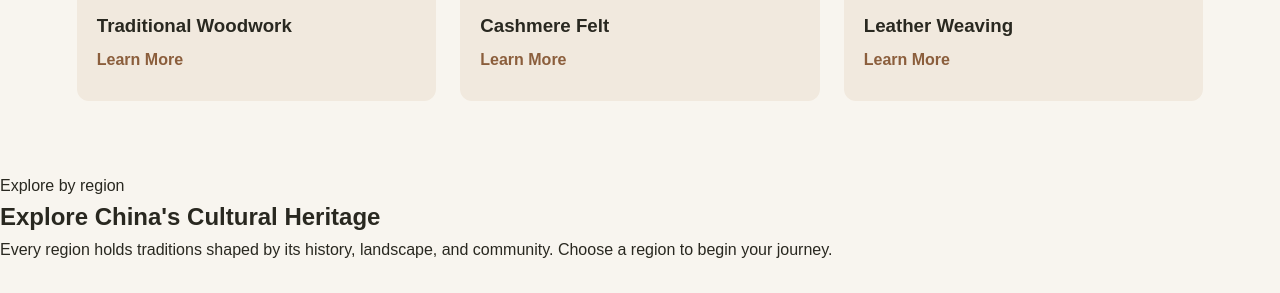
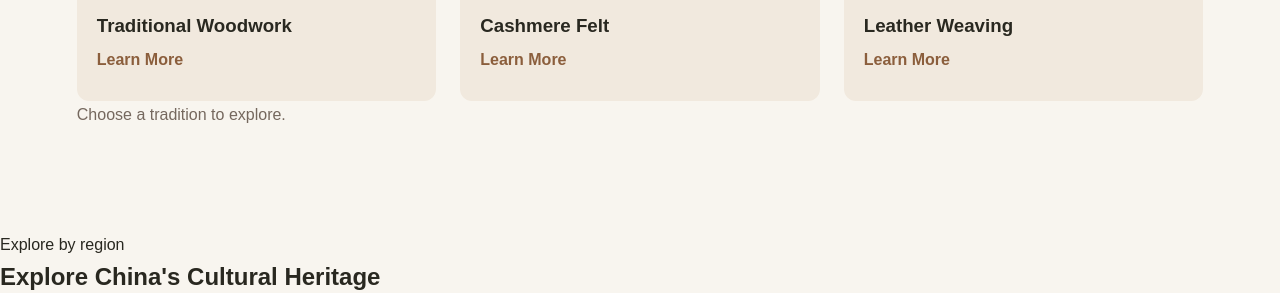
Before and after one commit to YaniTan1/f26-nyu-project-tan-yani, a plain HTML site: page index.html in a window 1280 px wide. Shown: the part 1438-1731 px from the top of the page. Drawn offline with Linux system fonts and the light colour scheme.

Commit message:
Update index.html

```diff
--- a/index.html
+++ b/index.html
@@ -59,6 +59,10 @@ SECTION INVENTORY — VANISHING THREADS
   <h2>Stories Worth Preserving</h2>
   <p>Meet some of the traditions passed down through generations.</p>
 <div class="heritage-grid" id="heritage-grid"></div>
+
+  <p id="heritage-status" class="heritage-status">
+  Choose a tradition to explore.
+</p>
 </section>
 
 <!-- EXPLORE BY REGION SECTION -->
```
